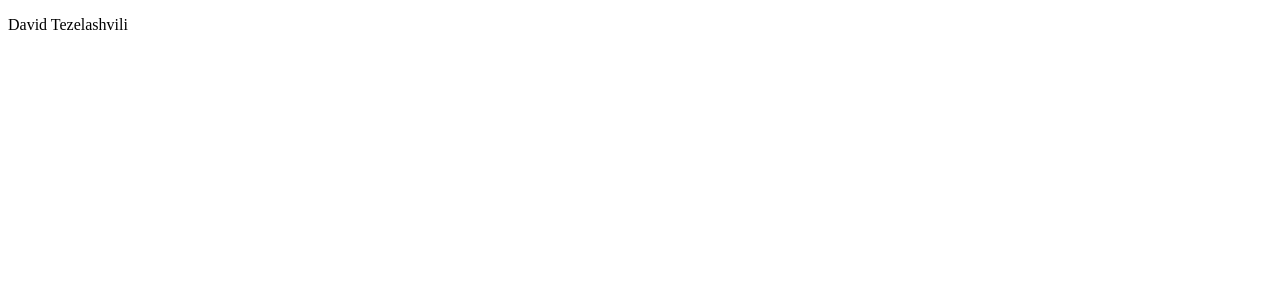
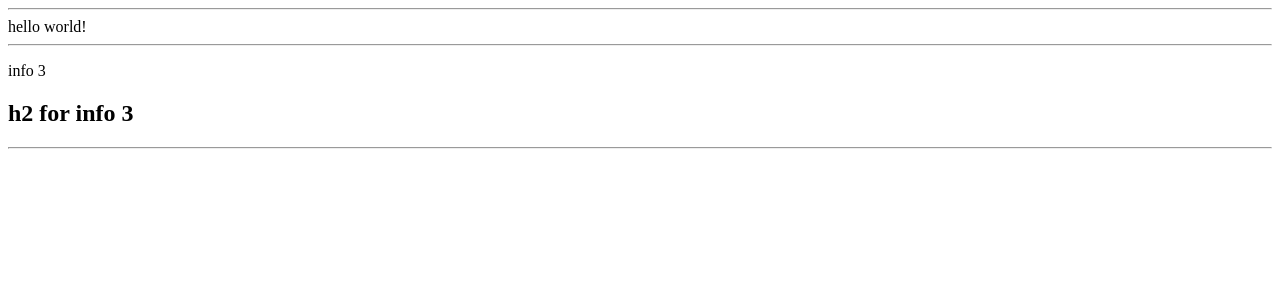
Before and after one commit to tezeladata/group56-react-test, a React app: page / in a window 1280 px wide. Shown: the top 300 px of the page. Built offline with nearby package versions, Linux system fonts and the light colour scheme; the HTML template or start-up script is replaced by a standard one.

Commit message:
Day 122 first version

```diff
--- a/src/App.jsx
+++ b/src/App.jsx
@@ -1,15 +1,20 @@
 import Info from "./components/Info.jsx"
 
 const App = () => {
-  const logInfo = () => {
-    return (
-      <p>David Tezelashvili</p>
-    )
-  }
-
   return (
     <main>
-      <Info logInfo={logInfo}/>
+      <Info />
+
+      <Info>
+        hello world!
+      </Info>
+
+      <Info>
+        <div>
+          <p>info 3</p>
+          <h2>h2 for info 3</h2>
+        </div>
+      </Info>
     </main>
   )
 };
--- a/src/components/Info.jsx
+++ b/src/components/Info.jsx
@@ -1,5 +1,12 @@
-const Info = ({logInfo}) => {
-    return logInfo()
+const Info = (props) => {
+    console.log(props.children)
+
+    return (
+        <>
+            {props.children}
+            <hr />
+        </>
+    )
 }
 
-export default Info
+export default Info;
```
